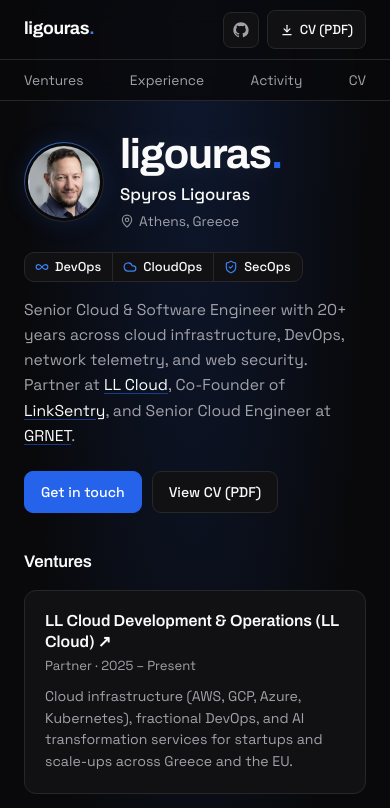
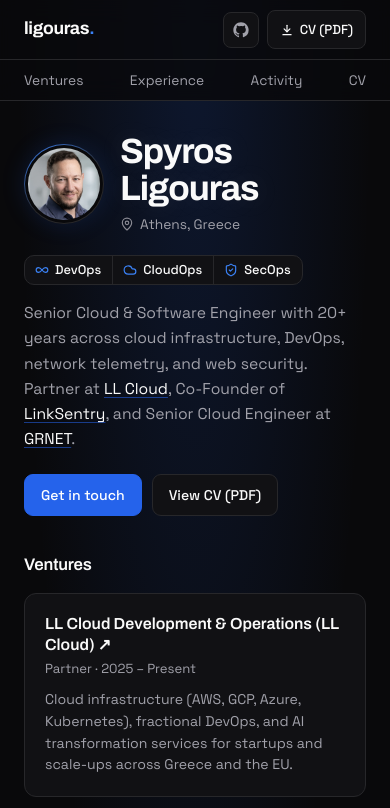
Before and after one commit to ligouras/ligouras.com, an Astro site: page / in a window 390 px wide. Shown: the top 808 px of the page. Built offline with nearby package versions, Linux system fonts and the light colour scheme; Astro itself is replaced by a stand-in of ours; no server answers.

Commit message:
feat: refactor hero section for improved layout and accessibility

```diff
--- a/src/pages/index.astro
+++ b/src/pages/index.astro
@@ -39,6 +39,8 @@ const summaryHtml = profile.summary
   .replace(/&/g, "&amp;")
   .replace(/</g, "&lt;")
   .replace(/>/g, "&gt;")
+  // Never break "Co-Founder" at its hyphen.
+  .replace(/\bCo-Founder\b/g, '<span class="nowrap">Co-Founder</span>')
   .replace(
     "LL Cloud (devop.sh)",
     '<a class="inline-link" href="https://devop.sh/" target="_blank" rel="noopener">LL Cloud</a>',
@@ -120,13 +122,8 @@ const socials = [
       </div>
 
       <div class="hero-text">
-        <p class="wordmark" aria-hidden="true">
-          {profile.brand}<span class="accent">.</span>
-        </p>
-
-        <div class="lead">
-          <h1 class="lead-name">{profile.name}</h1>
-          <span class="lead-location">
+        <h1 class="hero-name">{profile.name}</h1>
+        <p class="hero-location">
             <svg
               viewBox="0 0 24 24"
               fill="none"
@@ -138,8 +135,7 @@ const socials = [
               set:html={pinIcon}
             />
             {city}
-          </span>
-        </div>
+        </p>
 
         <ul class="focus-list" aria-label="Focus areas">
           {
@@ -420,47 +416,28 @@ const socials = [
     background: var(--surface-elevated);
   }
 
-  .wordmark {
+  /* The brand lives in the header; the hero leads with the name. */
+  .hero-name {
     font-family: "Archivo", system-ui, sans-serif;
     font-weight: 700;
     font-size: clamp(2.6rem, 8vw, 4rem);
     letter-spacing: -0.03em;
     line-height: 1.05;
-    margin-bottom: 14px;
+    margin-bottom: 12px;
     text-shadow: 0 0 28px rgba(250, 250, 250, 0.1);
   }
 
-  .wordmark .accent {
-    color: var(--accent);
+  .hero-location {
+    display: inline-flex;
+    align-items: center;
+    gap: 6px;
+    font-size: 0.95rem;
+    color: var(--muted);
+    white-space: nowrap;
+    margin-bottom: 18px;
   }
 
-  .lead {
-    display: flex;
-    align-items: baseline;
-    flex-wrap: wrap;
-    column-gap: 14px;
-    row-gap: 2px;
-    font-size: clamp(1.05rem, 2.6vw, 1.2rem);
-    color: var(--fg);
-    margin-bottom: 16px;
-  }
-
-  .lead-name {
-    font: inherit;
-    font-weight: 500;
-    line-height: 1.6;
-  }
-
-  .lead-location {
-    display: inline-flex;
-    align-items: center;
-    gap: 5px;
-    font-size: 0.86rem;
-    color: var(--muted);
-    white-space: nowrap;
-  }
-
-  .lead-location svg {
+  .hero-location svg {
     width: 14px;
     height: 14px;
     color: var(--subtle);
@@ -514,6 +491,10 @@ const socials = [
   .bio :global(.inline-link:hover) {
     color: var(--accent-hover);
     text-decoration-color: var(--accent-hover);
+  }
+
+  .bio :global(.nowrap) {
+    white-space: nowrap;
   }
 
   .hero-actions {
@@ -946,12 +927,12 @@ const socials = [
   }
 
   @media (max-width: 600px) {
-    /* Compact hero: portrait sits beside the wordmark + name. */
+    /* Compact hero: portrait sits beside the name + location. */
     .hero {
       grid-template-columns: auto minmax(0, 1fr);
       grid-template-areas:
-        "portrait title"
         "portrait name"
+        "portrait location"
         "focus    focus"
         "bio      bio"
         "actions  actions";
@@ -963,15 +944,20 @@ const socials = [
       display: contents;
     }
 
-    .wordmark {
-      grid-area: title;
+    .hero-name {
+      grid-area: name;
       align-self: end;
-      margin-bottom: 4px;
+      /* Wraps to "Spyros / Ligouras" beside the 72px portrait; sized so the
+         longer word still fits on a 320px screen. */
+      font-size: clamp(1.9rem, 9vw, 2.4rem);
+      margin-bottom: 6px;
     }
 
-    .lead {
-      grid-area: name;
+    .hero-location {
+      grid-area: location;
       align-self: start;
+      justify-self: start;
+      font-size: 0.86rem;
       margin-bottom: 0;
     }
 
```
